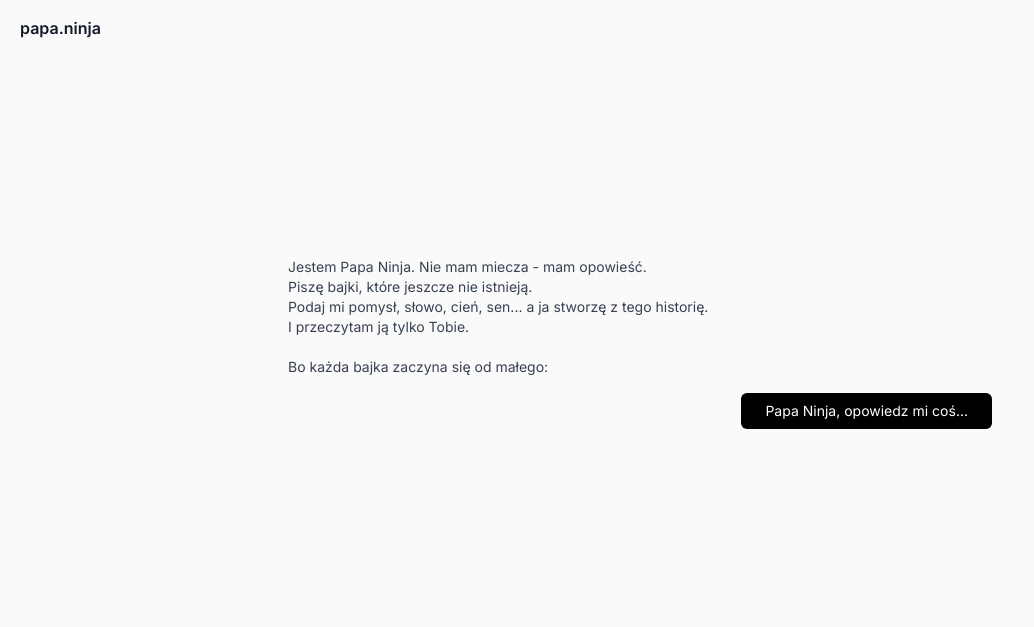
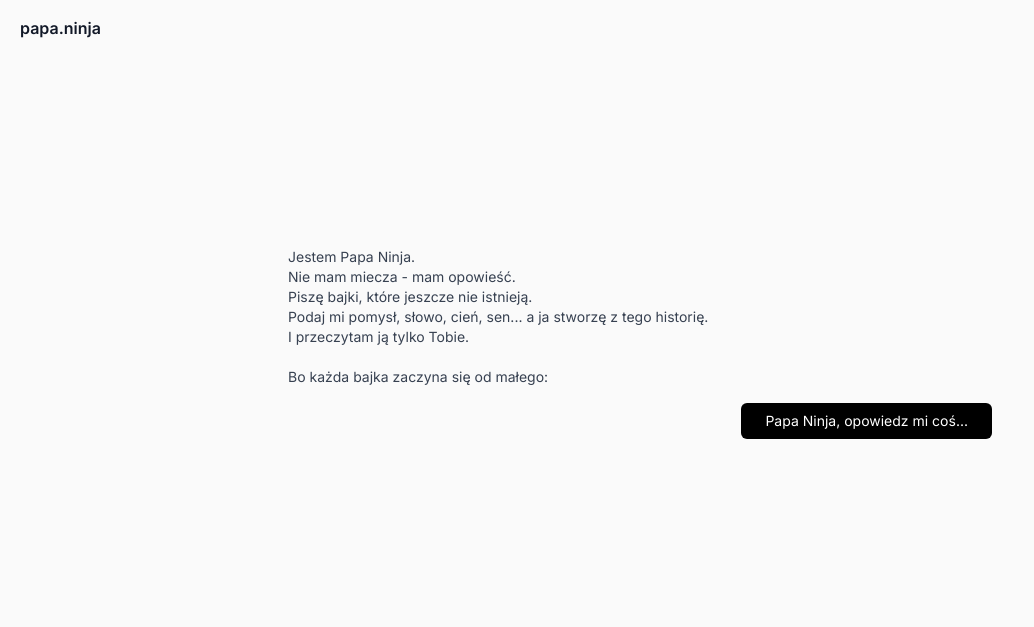
Before and after one commit to kamilsoldacki/will-you-read-me-smth, a Flask app: page / in a window 1280 px wide. Shown: the top 627 px of the page, without its empty margins (0-1034 px from the left). Run offline with Flask 3, Linux system fonts and the light colour scheme; some libraries are stand-ins or nearby versions.

Commit message:
Update index.html

```diff
--- a/templates/index.html
+++ b/templates/index.html
@@ -36,7 +36,8 @@
     <div class="max-w-3xl mx-auto w-full p-6 sm:p-8">
 
       <div id="welcome-screen" class="text-sm text-gray-700 py-20">
-        <p class="mb-4">Jestem Papa Ninja. Nie mam miecza - mam opowieść.<br>
+        <p class="mb-4">Jestem Papa Ninja.<br>
+          Nie mam miecza - mam opowieść.<br>
 Piszę bajki, które jeszcze nie istnieją.<br>
 Podaj mi pomysł, słowo, cień, sen... a ja stworzę z tego historię.<br>
 I przeczytam ją tylko Tobie.<br><br>
@@ -47,7 +48,7 @@ Bo każda bajka zaczyna się od małego:</p>
       </div>
 
       <div id="form-wrapper" style="display:none;">
-        <form id="storyForm" class="flex flex-col justify-between h-[620px]">
+        <form id="storyForm" class="flex flex-col justify-start h-[620px]">
           <div class="step">
             <label class="block mb-1 text-sm font-medium min-h-6">Gdzie rozgrywa się akcja historii?</label>
             <textarea name="q1" required class="w-full p-3 border border-gray-200 rounded-md text-sm focus:outline-none focus:ring focus:ring-black" placeholder="może to być zaczarowany las, Twoje mieszkanie, biuro pełne robotów, odległa planeta, podwodna kraina albo ukryte miasto w piwnicy Nowego Jorku - sky is the limit!"></textarea>
```
